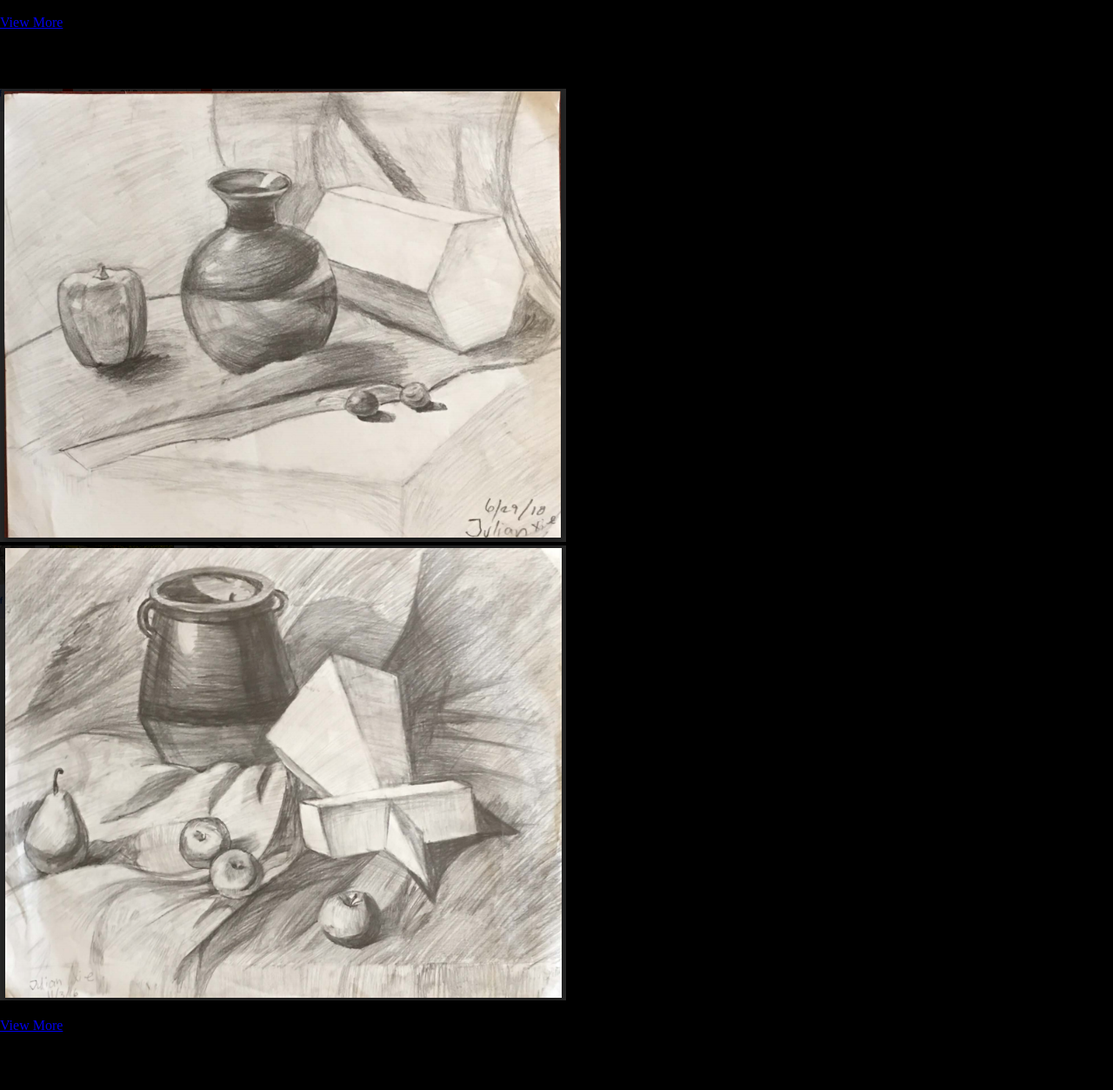
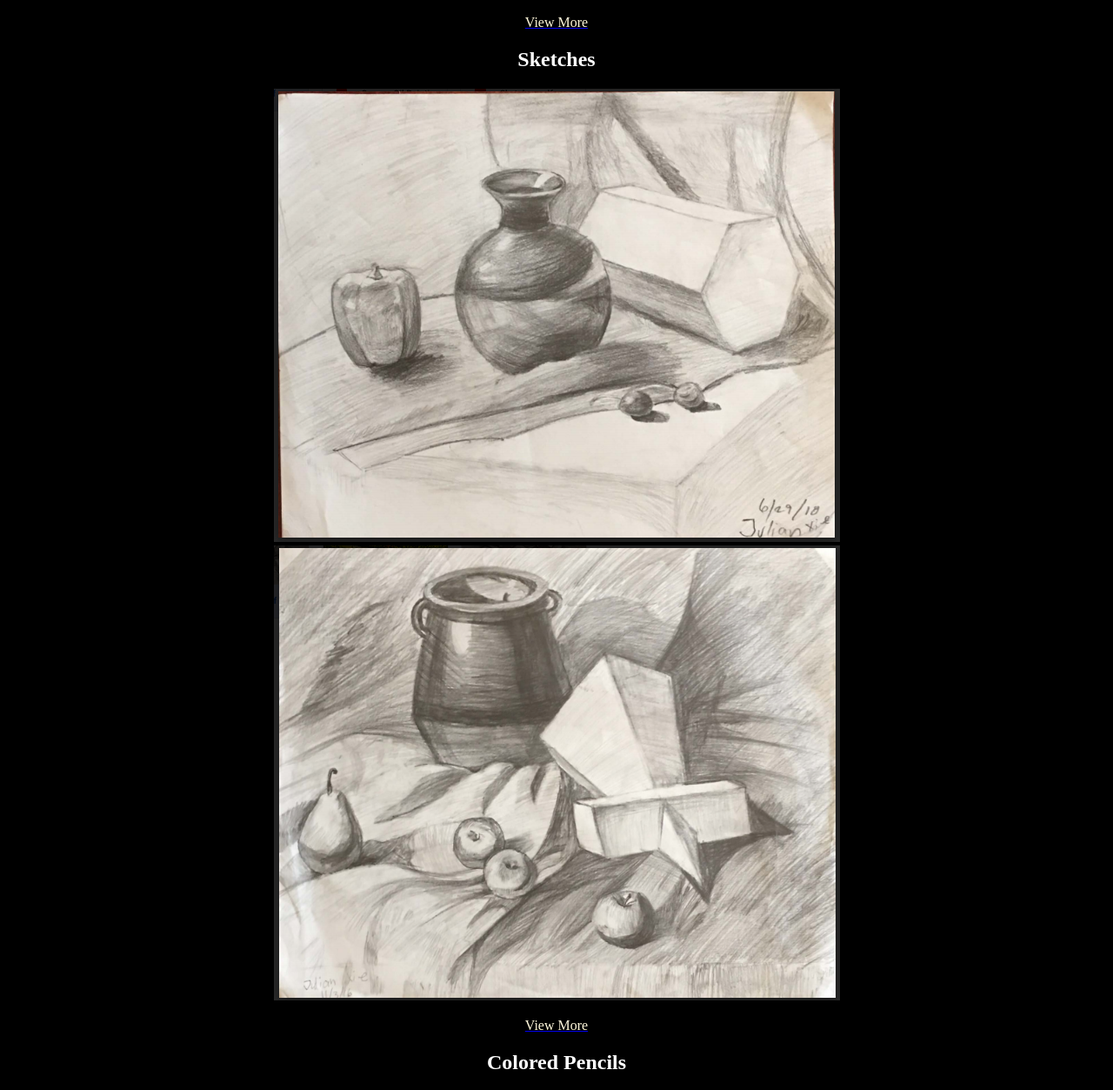
Before and after one commit to JulianN-X/art-portfolio, a plain HTML site: page index.html in a window 1280 px wide. Shown: the part 801-2054 px from the top of the page at 87% size. Drawn offline with Linux system fonts and the light colour scheme; a web font is replaced by a local one.

Commit message:
Change heading and view more links to white in home page

```diff
--- a/index.html
+++ b/index.html
@@ -27,40 +27,38 @@
   <h1 class="center">Julian's Art Portfolio</h1>
 
   <!--  Oil Painting  -->
-  <h2>Oil Paintings</h2>
+  <h2 style="color:white;">Oil Paintings</h2>
 
   <img class="" src="images/oil-paintings/oil-painting10.png" />
   <img class="" src="images/oil-paintings/oil-painting9.png">
   <a href="/artwork/oil-paintings.html">
-    <p>View More</p>
+    <p style="color:cornsilk;">View More</p>
   </a>
 
-  <h2>Sketches</h2>
+  <h2 style="color:white;">Sketches</h2>
 
   <img class="" src="images/sketches/sketch2.png">
   <img class="" src="images/sketches/sketch4.png">
   <a href="/artwork/sketches.html">
-    <p>View More</p>
+    <p style="color:cornsilk;">View More</p>
   </a>
 
-  <h2>Colored Pencils</h2>
+  <h2 style="color:white;">Colored Pencils</h2>
 
   <img class="" src="images/colored-pencils/colored-pencil-peaches.png">
   <img class="" src="images/colored-pencils/colored-pencil-flying-wolf.png">
   <a href="/artwork/colored-pencils.html">
-    <p>View More</p>
+    <p style="color:cornsilk;">View More</p>
   </a>
 
+</main>
 
+<footer>
 
+  <h1 style="color: white;">Julian Neacsu-Xie &copy;2019  </h1>
 
+  </footer>
 
-
-
-
-
-
-</main>
 
 </body>
 
--- a/style.css
+++ b/style.css
@@ -20,9 +20,11 @@ h1 {
 
 body {
   background-color: var(--background-color);
-  margin: 0 auto;
+  margin: 0 40px;
 }
-
+.container {
+  text-align: center;
+}
 nav {
   background-color: aqua;
   height: 55px;
```
Also changed, not shown: artwork/oil-paintings.html (+2 -0 lines).
